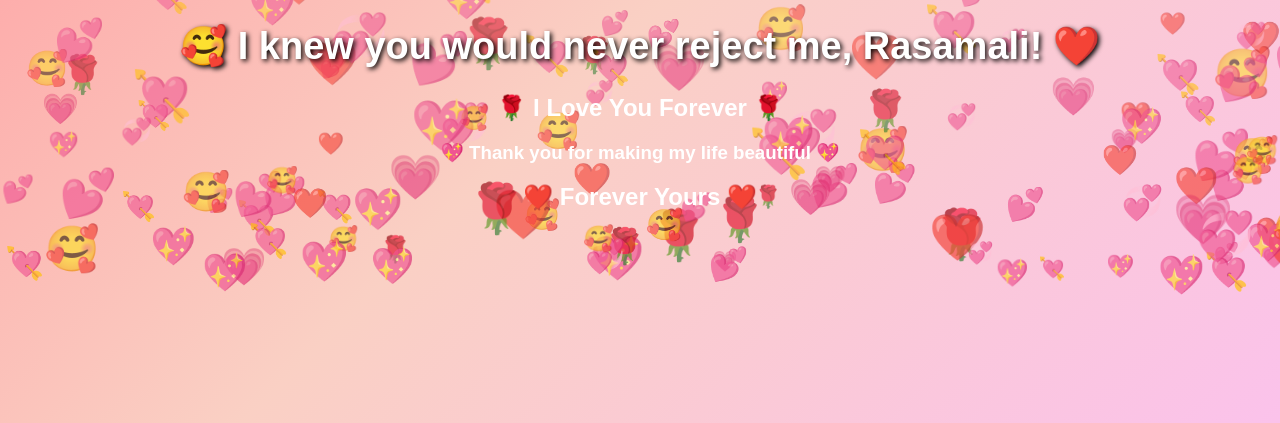
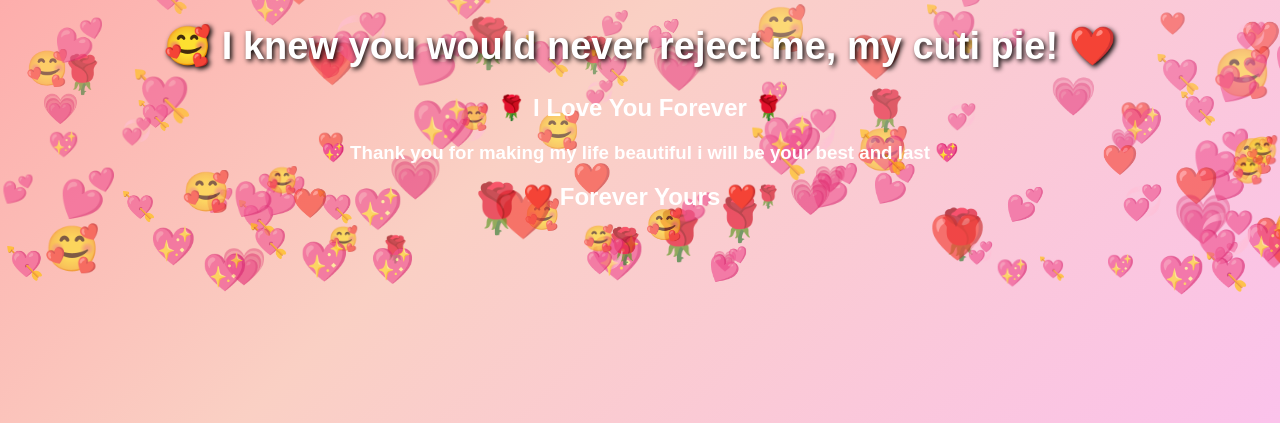
Before and after one commit to mk80029174-lgtm/Proposal, a plain HTML site: page index.html in a window 1280 px wide. Both pictures are taken after a click on the button "YES ❤️". Shown: the part 377-800 px from the top of the page. Drawn offline with Linux system fonts and the light colour scheme.

Commit message:
Update index.html

```diff
--- a/index.html
+++ b/index.html
@@ -3,7 +3,7 @@
 <head>
 <meta charset="UTF-8">
 <meta name="viewport" content="width=device-width, initial-scale=1.0">
-<title>💖 For My Rasamali 💖</title>
+<title>💖 For My Rasmalai 💖</title>
 
 <style>
 body{
@@ -97,7 +97,7 @@ opacity:0;
 
 <img src="https://media.tenor.com/8B4R7L6x0u0AAAAi/love-bear.gif" width="220">
 
-<h1>💖 Rasamali, Will You Be My Girlfriend? 💖</h1>
+<h1>💖 Rasmalai, Will You Be My Girlfriend? 💖</h1>
 
 <p>
 My Sweet Rasamali ❤️<br><br>
@@ -115,11 +115,11 @@ Will you make me the happiest person alive? 🥹💕
 
 <img src="https://media.tenor.com/q4L3wKD-P7AAAAAi/love-cute.gif" width="240">
 
-<h1>🥰 I knew you would never reject me, Rasamali! ❤️</h1>
+<h1>🥰 I knew you would never reject me, my cuti pie! ❤️</h1>
 
 <h2>🌹 I Love You Forever 🌹</h2>
 
-<h3>💖 Thank you for making my life beautiful 💖</h3>
+<h3>💖 Thank you for making my life beautiful i will be your best and last 💖</h3>
 
 <h2>❤️ Forever Yours ❤️</h2>
 
```
